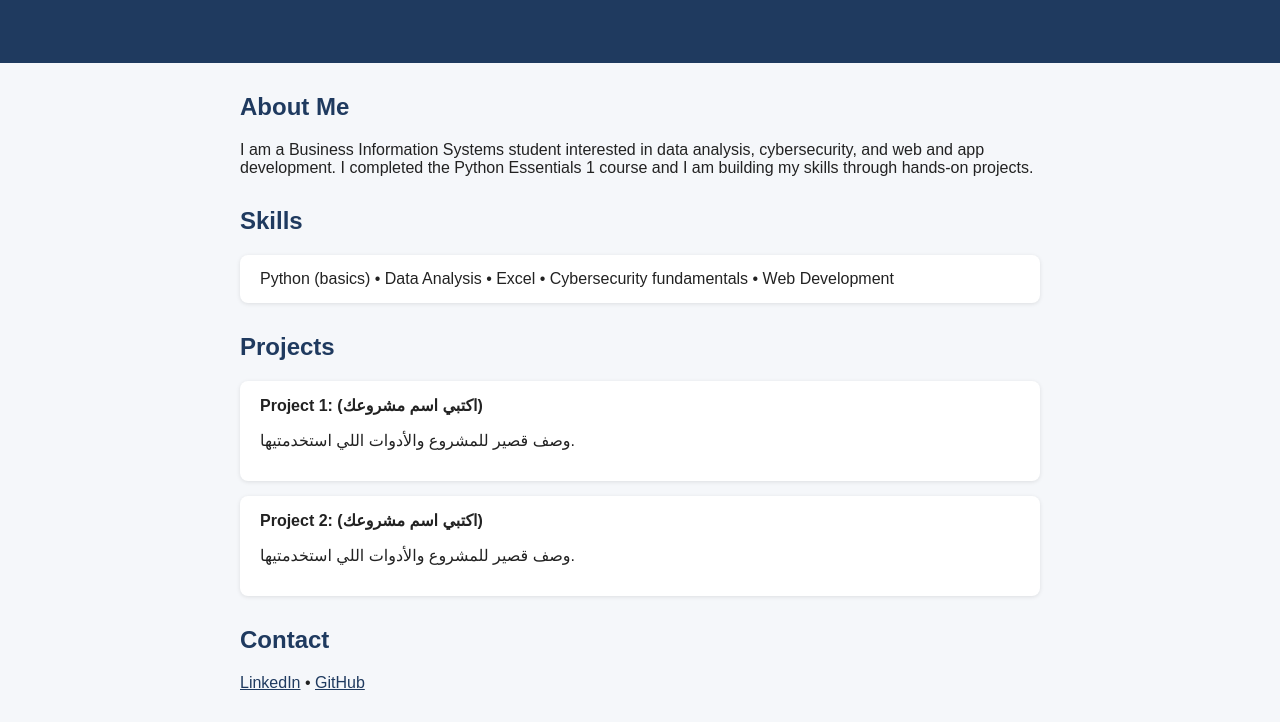
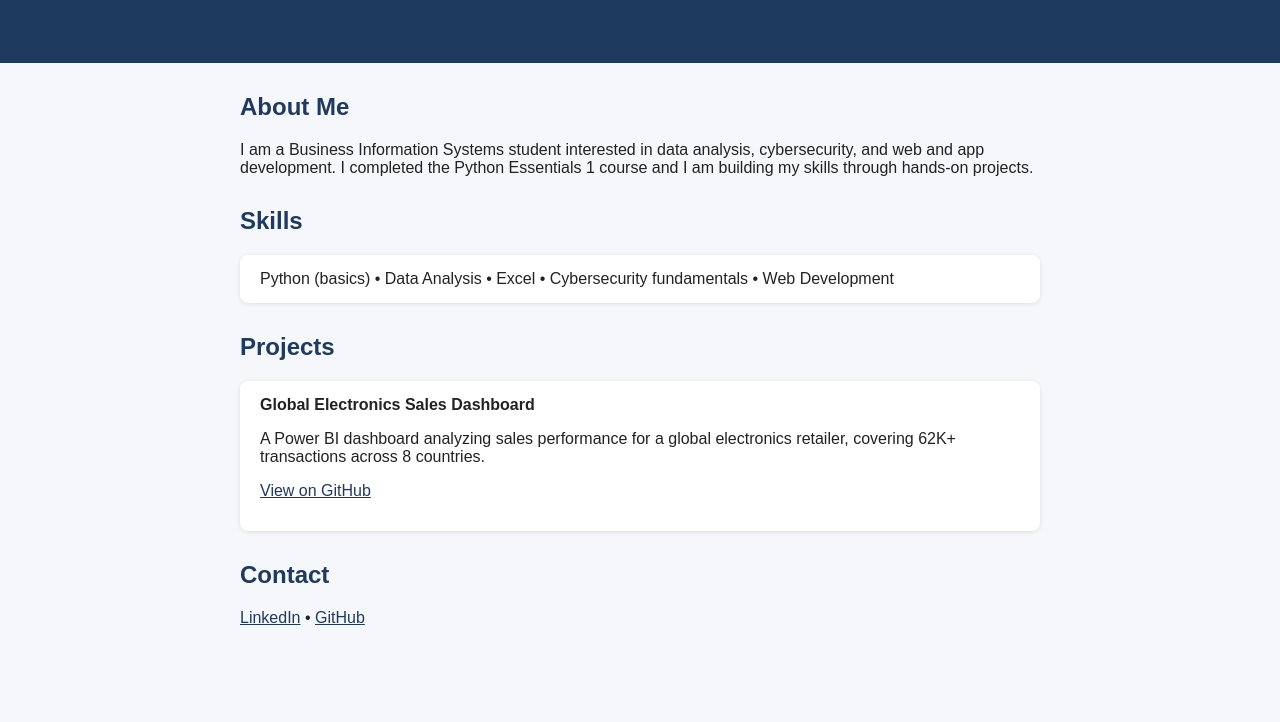
Before and after one commit to Noor-eng-cloud/Noor-eng-cloud.github.io, a plain HTML site: page index.html in a window 1280 px wide. Shown: the part 151-873 px from the top of the page. After the commit the page ends 808 px from the top, so only its background shows below. Drawn offline with Linux system fonts and the light colour scheme.

Commit message:
Update index.html

```diff
--- a/index.html
+++ b/index.html
@@ -31,8 +31,12 @@
 
   <section>
     <h2>Projects</h2>
-    <div class="card"><b>Project 1: (اكتبي اسم مشروعك)</b><p>وصف قصير للمشروع والأدوات اللي استخدمتيها.</p></div>
-    <div class="card"><b>Project 2: (اكتبي اسم مشروعك)</b><p>وصف قصير للمشروع والأدوات اللي استخدمتيها.</p></div>
+    <div class="card"><b>Global Electronics Sales Dashboard</b><p>A Power BI dashboard analyzing sales performance for a global electronics retailer, covering 62K+ transactions across 8 countries.</p><p><a href="https://github.com/Noor-eng-cloud/global-electronics-sales-dashboard">View on GitHub</a></p></div>
+
+
+
+
+
   </section>
 
   <section>
```
